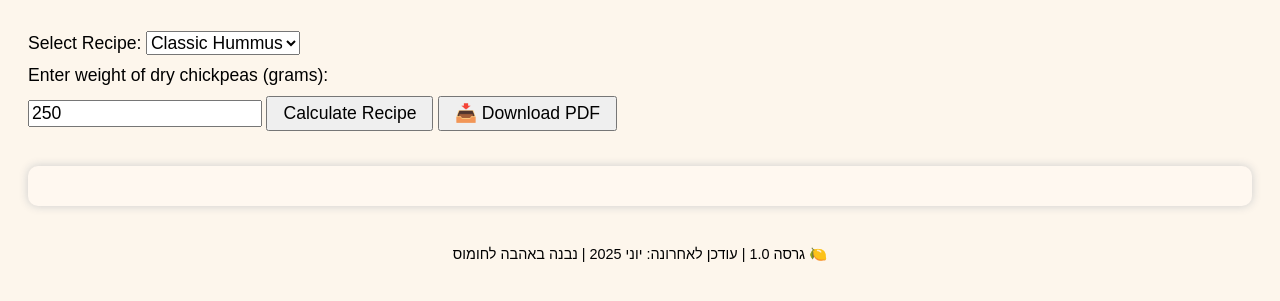
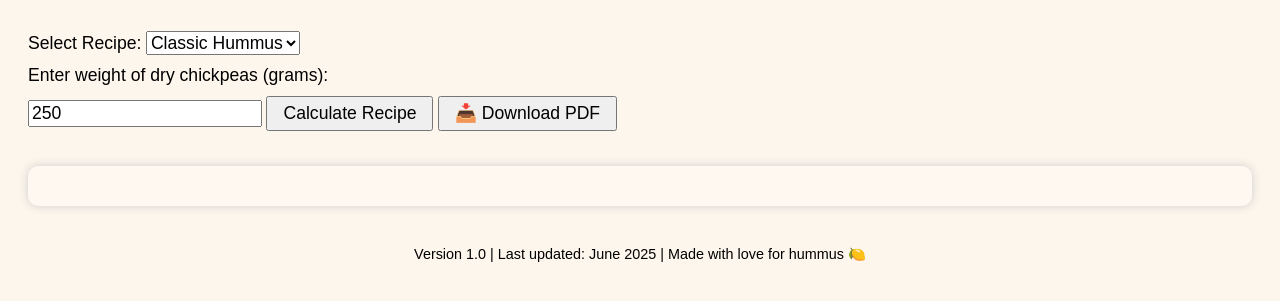
Before and after one commit to NivCohen90/Hummus-recipes, a plain HTML site: page index.html in a window 1280 px wide. Both pictures are taken after a click on the button "🌐 English / עברית". Shown: the part 143-444 px from the top of the page. Drawn offline with Linux system fonts and the light colour scheme.

Commit message:
Add footer id and update toggleLang

```diff
--- a/index.html
+++ b/index.html
@@ -118,6 +118,10 @@ function toggleLang() {
     .innerText = isEnglish ? '🌓 Dark Mode' : '🌓 מצב לילה';
   document.querySelector('button[onclick="saveAsFavorite()"]')
     .innerText = isEnglish ? '⭐ Add to Favorites' : '⭐ שמור במועדפים';
+  document.getElementById('page-footer').innerText =
+    isEnglish
+      ? 'Version 1.0 | Last updated: June 2025 | Made with love for hummus 🍋'
+      : 'גרסה 1.0 | עודכן לאחרונה: יוני 2025 | נבנה באהבה לחומוס 🍋';
 }
 
 function toggleDarkMode() {
@@ -307,7 +311,7 @@ function generateSabichRecipe(f) {
 }
 </script>
 
-<footer style="margin-top:40px; font-size:0.9em; text-align:center;">
+<footer id="page-footer" style="margin-top:40px; font-size:0.9em; text-align:center;">
   גרסה 1.0 | עודכן לאחרונה: יוני 2025 | נבנה באהבה לחומוס 🍋
 </footer>
 
```
